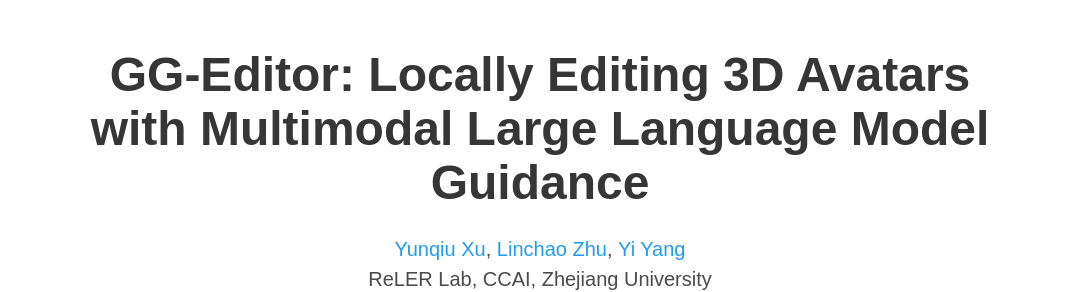
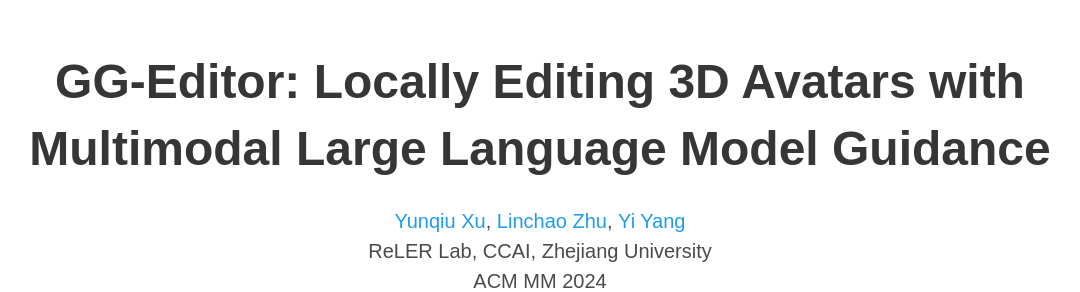
Before and after one commit to XuYunqiu/GG-Editor, a plain HTML site: page index.html in a window 1280 px wide. Shown: the top 292 px of the page, without its empty margins (100-1180 px from the left). Drawn offline with nearby package versions, Linux system fonts and the light colour scheme; some icons are missing; a web font is replaced by a local one.

Commit message:
Update index.html

```diff
--- a/index.html
+++ b/index.html
@@ -43,6 +43,14 @@
   <script src="static/js/bulma-carousel.min.js"></script>
   <script src="static/js/bulma-slider.min.js"></script>
   <script src="static/js/index.js"></script>
+
+  <style>
+    .publication-title {
+      display: inline-block;
+      line-height: 1.4;
+      white-space: nowrap;
+    }
+  </style>
 </head>
 <body>
 
@@ -52,7 +60,7 @@
       <div class="container is-max-desktop">
         <div class="columns is-centered">
           <div class="column has-text-centered">
-            <h1 class="title is-1 publication-title">GG-Editor: Locally Editing 3D Avatars with Multimodal Large Language Model Guidance</h1>
+            <h1 class="title is-1 publication-title">GG-Editor: Locally Editing 3D Avatars with<br>Multimodal Large Language Model Guidance</h1>
             <div class="is-size-5 publication-authors">
               <!-- Paper authors -->
               <span class="author-block">
```
